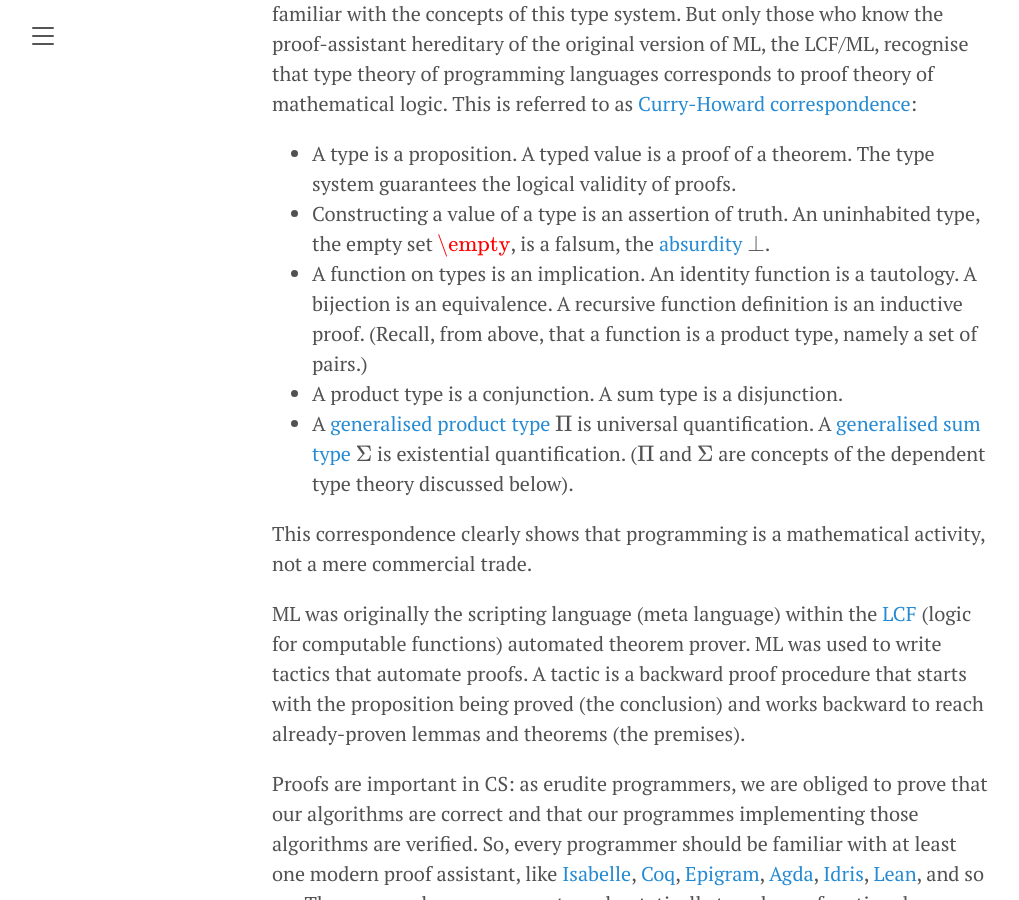
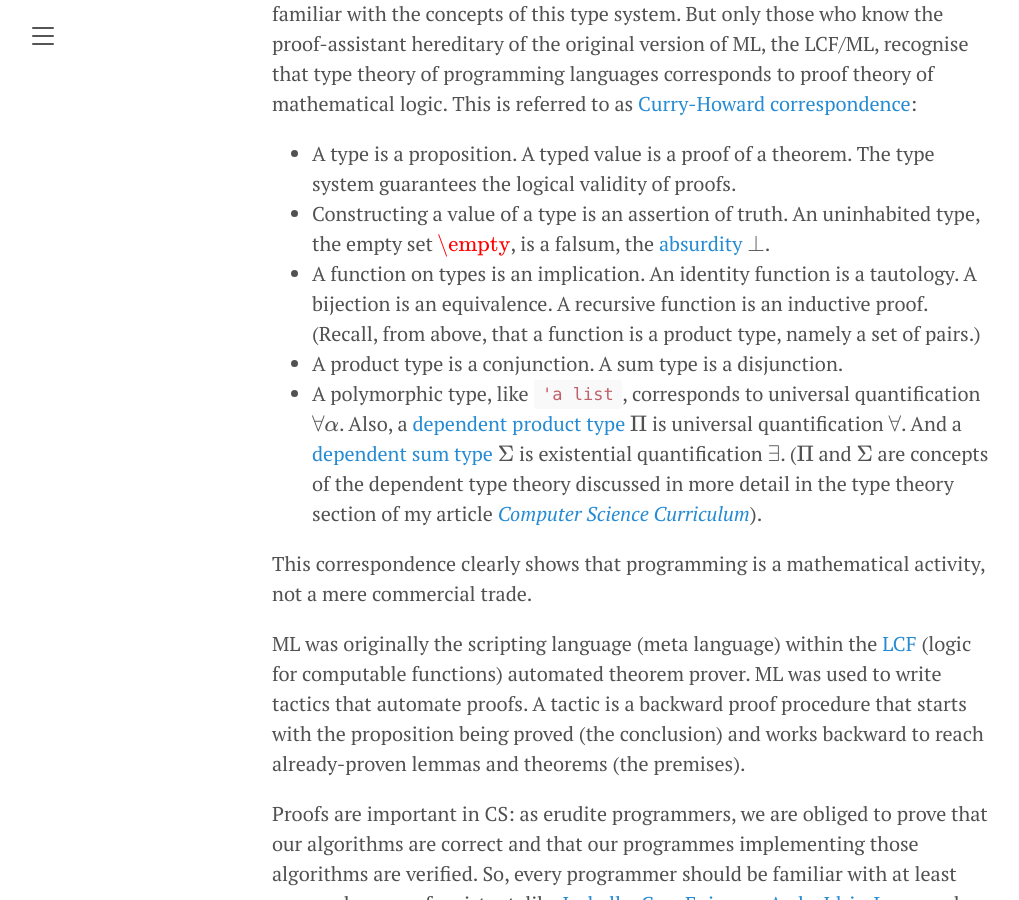
Before and after one commit to amenzwa/amenzwa.github.io, a Jekyll site: the page built from stem/PL/Paradigms.md, in a window 1280 px wide and 900 px high, scrolled down 39827 px. Shown: the whole window, without its empty margins (8-1027 px from the left). Built offline with Jekyll 4.4.1, drawn with Linux system fonts in a browser that asks for light colours; our own code applies the rules of GitHub Pages for plain Markdown files; formulas are drawn with MathJax 3.

Commit message:
expand Curry-Howard

```diff
--- a/stem/PL/Paradigms.md
+++ b/stem/PL/Paradigms.md
@@ -570,9 +570,9 @@ Most modern programming language, be they OO or FP, support an incarnation of th
 
 - A type is a proposition. A typed value is a proof of a theorem. The type system guarantees the logical validity of proofs.
 - Constructing a value of a type is an assertion of truth. An uninhabited type, the empty set $\empty$, is a falsum, the [absurdity](https://en.wikipedia.org/wiki/Absurdity) $\bot$.
-- A function on types is an implication. An identity function is a tautology. A bijection is an equivalence. A recursive function definition is an inductive proof. (Recall, from above, that a function is a product type, namely a set of pairs.)
+- A function on types is an implication. An identity function is a tautology. A bijection is an equivalence. A recursive function is an inductive proof. (Recall, from above, that a function is a product type, namely a set of pairs.)
 - A product type is a conjunction. A sum type is a disjunction.
-- A [generalised product type](https://en.wikipedia.org/wiki/Dependent_type#%CE%A0_type) $\Pi$ is universal quantification. A [generalised sum type](https://en.wikipedia.org/wiki/Dependent_type#%CE%A3_type) $\Sigma$ is existential quantification. ($\Pi$ and $\Sigma$ are concepts of the dependent type theory discussed below).
+- A polymorphic type, like `'a list`, corresponds to universal quantification $∀\alpha$. Also, a [dependent product type](https://en.wikipedia.org/wiki/Dependent_type#%CE%A0_type) $\Pi$ is universal quantification $\forall$. And a [dependent sum type](https://en.wikipedia.org/wiki/Dependent_type#%CE%A3_type) $\Sigma$ is existential quantification $\exists$. ($\Pi$ and $\Sigma$ are concepts of the dependent type theory discussed in more detail in the type theory section of my article [*Computer Science Curriculum*](../CS/Curriculum.md)).
 
 This correspondence clearly shows that programming is a mathematical activity, not a mere commercial trade.
 
```
Also changed, not shown: stem/CS/Curriculum.md (+1 -1 lines).
